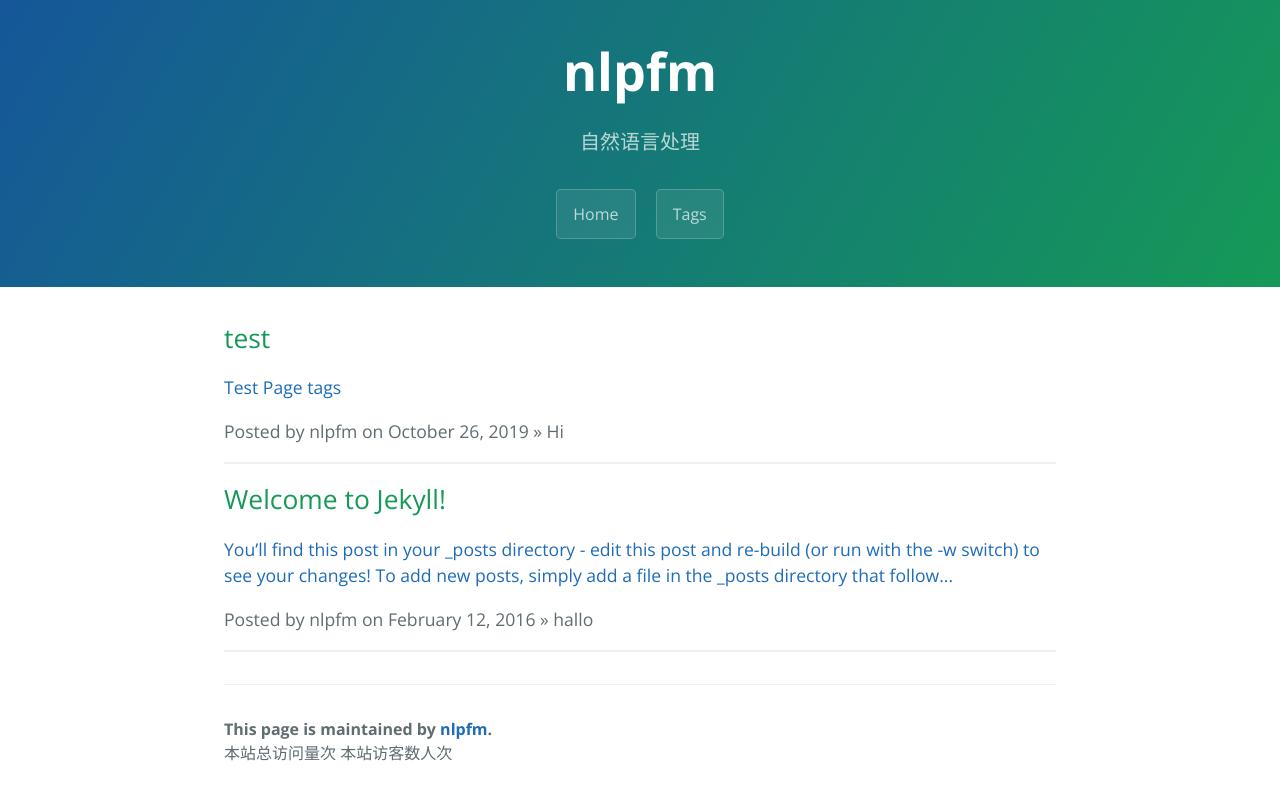
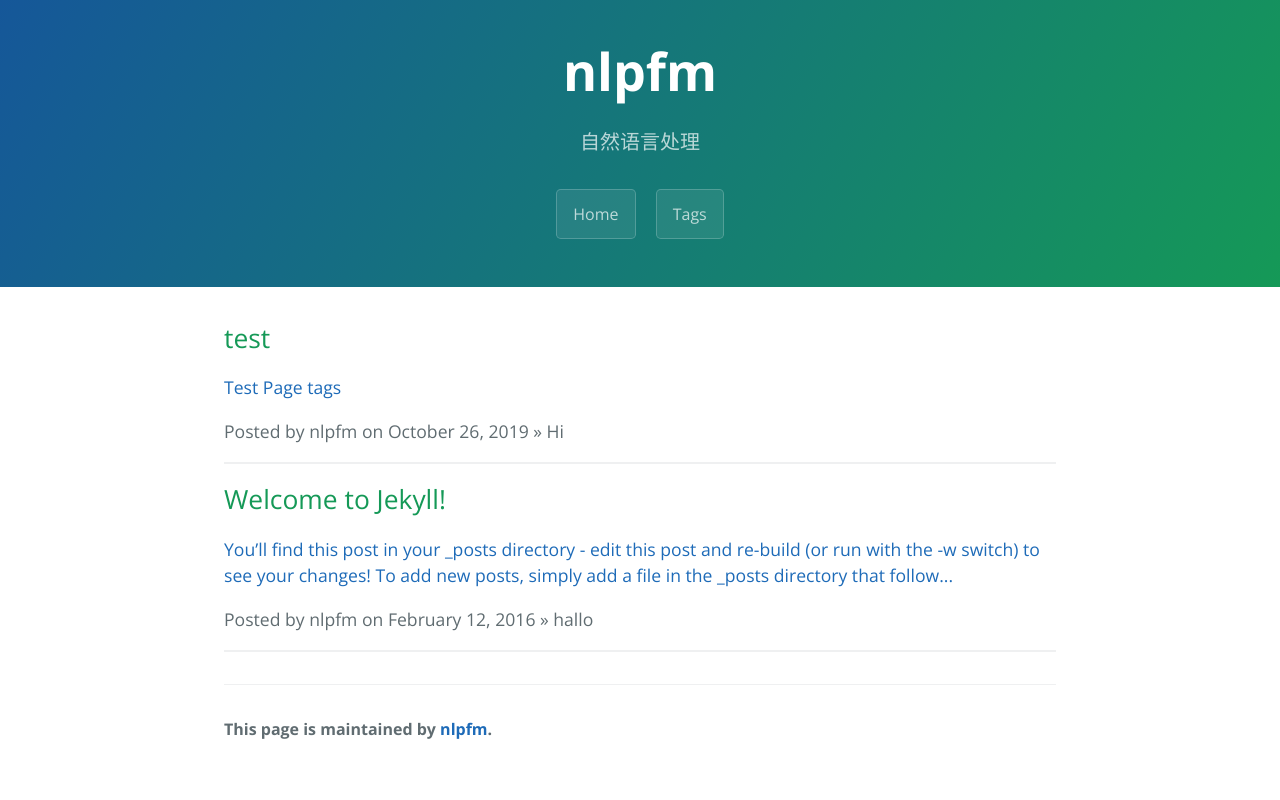
Before and after one commit to nlpfm/nlpfm.github.io, a Jekyll site: the page built from index.html, in a window 1280 px wide. Shown: the top 800 px of the page. Built offline with Jekyll 4.4.1, drawn with Linux system fonts in a browser that asks for light colours; the list of posts is cut into pages by our own code.

Commit message:
Update page-footer.html

```diff
--- a/_includes/page-footer.html
+++ b/_includes/page-footer.html
@@ -1,11 +1,5 @@
 <footer class="site-footer">
   <span class="site-footer-owner">This page is maintained by <a href="{{ site.author.url }}">{{ site.author.name }}</a>.</span>
-  <span id="busuanzi_container_site_pv">
-    本站总访问量<span id="busuanzi_value_site_pv"></span>次
-  </span>
-  <span id="busuanzi_container_site_uv">
-    本站访客数<span id="busuanzi_value_site_uv"></span>人次
-  </span>
   <!--
   <span class="site-footer-owner"><a href="{{ site.url }}">{{ site.title }}</a> is maintained by <a href="{{ site.author.url }}">{{ site.author.name }}</a>.</span>
   <span class="site-footer-credits">This page was generated by <a href="https://pages.github.com">GitHub Pages</a>.</span>
```
